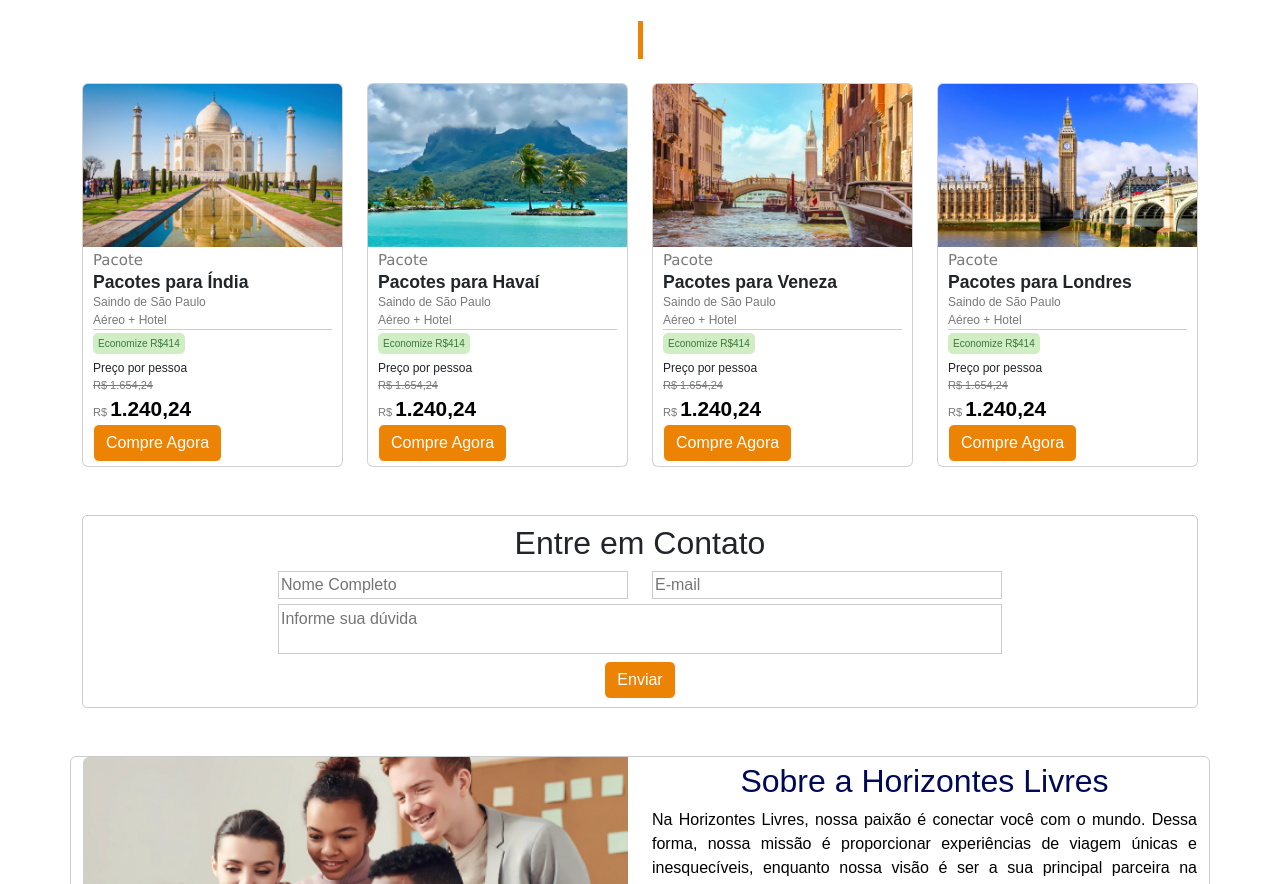
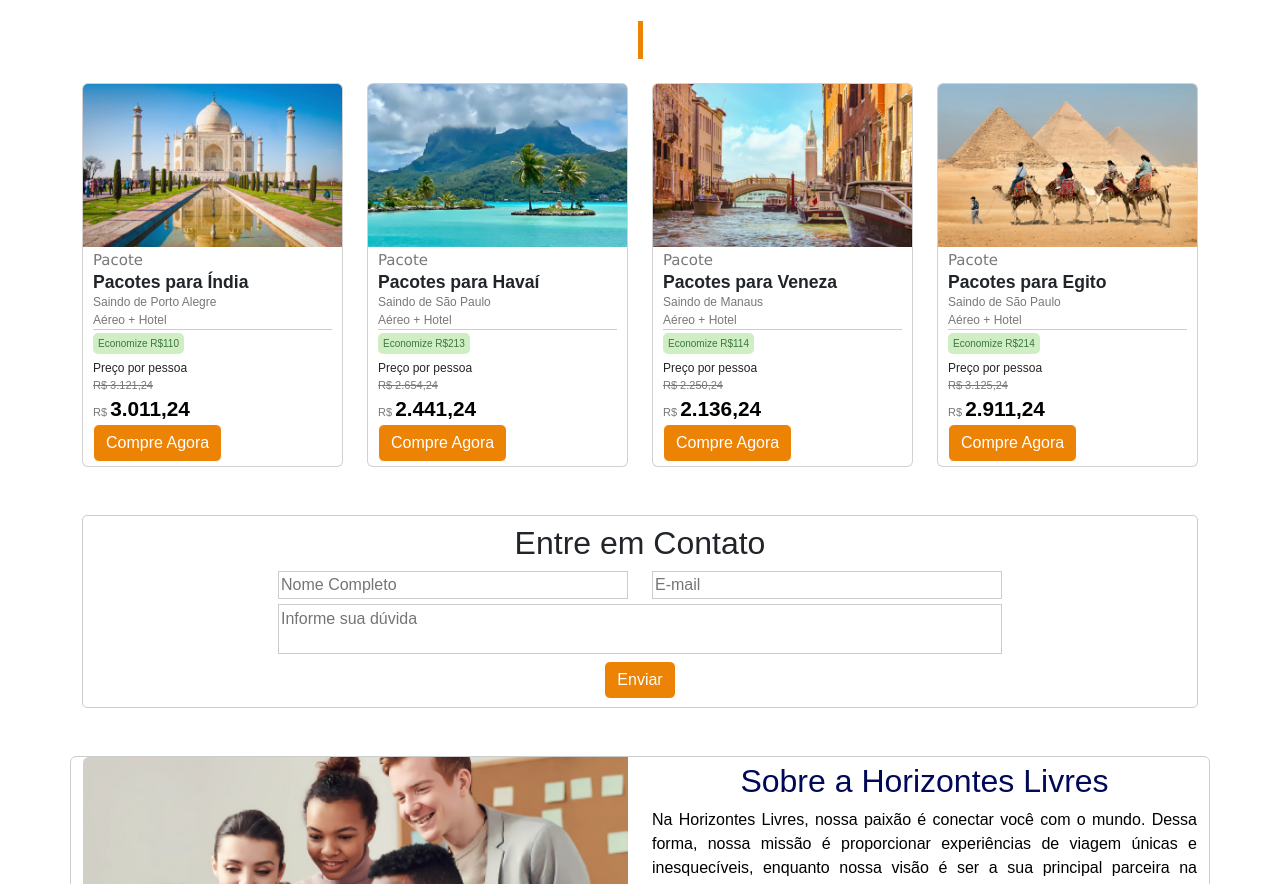
Before and after one commit to elzilanebarreto/Agencia-de-viagens, a plain HTML site: page index.html in a window 1280 px wide. Shown: the part 1179-2063 px from the top of the page. Drawn offline with nearby package versions, Linux system fonts and the light colour scheme.

Commit message:
Alteração dos slides e preços dos pacotes internacionais

```diff
--- a/index.html
+++ b/index.html
@@ -123,7 +123,7 @@
                 <!-- Início do conteúdos do carousel -->
                 <div class="carousel-inner">
                     <div class="carousel-item active" data-bs-interval="4000">
-                        <img src="imagens/ofertas-slides/Mapa.png" class="d-block w-100" alt="Mapa de lugares">
+                        <img src="imagens/ofertas-slides/mapa.png" class="d-block w-100" alt="Mapa de lugares">
                         <div class="carousel-caption d-none d-md-block">
                             <h5 id="titulo-mapa">Melhores Preços</h5>
                             <p id="p-mapa">Aqui você encontra os melhores preços para suas viagens</p>
@@ -137,7 +137,7 @@
                         </div>
                     </div>
                     <div class="carousel-item" data-bs-interval="4000">
-                        <img src="imagens/ofertas-slides/Praia.png" class="d-block w-100" alt="...">
+                        <img src="imagens/ofertas-slides/praia.png" class="d-block w-100" alt="...">
                         <div class="carousel-caption d-none d-md-block">
                             <h5 id="titulo-praia">Melhores Férias</h5>
                             <p id="p-praia">Aqui ajudamos você a encontrar as melhores ofertas de viagens para curtir suas férias.</p>
@@ -407,10 +407,10 @@
                                             </div>
 
                                             <div class="baixoCard">
-                                                <p class="economia">Economize R$414</p>
+                                                <p class="economia">Economize R$321</p>
                                                 <p class="descricao">Preço por pessoa</p>
-                                                <p class="precoAntigo">R$ 1.654,24</p>
-                                                <p class="valor"> R$ <span>1.240,24</span></p>
+                                                <p class="precoAntigo">R$ 2.091,24</p>
+                                                <p class="valor"> R$ <span>1.770,24</span></p>
 
                                                 <a href="#" class="btn btn-primary">Compre Agora</a>
                                             </div>
@@ -430,15 +430,15 @@
                                             <div class="cimaCard">
                                                 <p class="pacote">Pacote</p>
                                                 <h5 class="card-title">Pacotes para Londres</h5>
-                                                <p class="textosCard" >Saindo de São Paulo</p>
+                                                <p class="textosCard" >Saindo do Rio de Janeiro</p>
                                                 <p class="textosCard">Aéreo + Hotel</p>
                                             </div>
 
                                             <div class="baixoCard">
-                                                <p class="economia">Economize R$414</p>
+                                                <p class="economia">Economize R$114</p>
                                                 <p class="descricao">Preço por pessoa</p>
-                                                <p class="precoAntigo">R$ 1.654,24</p>
-                                                <p class="valor"> R$ <span>1.240,24</span></p>
+                                                <p class="precoAntigo">R$ 2.254,24</p>
+                                                <p class="valor"> R$ <span>2.140,24</span></p>
 
                                                 <a href="#" class="btn btn-primary">Compre Agora</a>
                                             </div>
@@ -458,15 +458,15 @@
                                             <div class="cimaCard">
                                                 <p class="pacote">Pacote</p>
                                                 <h5 class="card-title">Pacotes para Paris</h5>
-                                                <p class="textosCard" >Saindo de São Paulo</p>
+                                                <p class="textosCard" >Saindo de Porto Alegre</p>
                                                 <p class="textosCard">Aéreo + Hotel</p>
                                             </div>
 
                                             <div class="baixoCard">
-                                                <p class="economia">Economize R$414</p>
+                                                <p class="economia">Economize R$312</p>
                                                 <p class="descricao">Preço por pessoa</p>
-                                                <p class="precoAntigo">R$ 1.654,24</p>
-                                                <p class="valor"> R$ <span>1.240,24</span></p>
+                                                <p class="precoAntigo">R$ 2.654,24</p>
+                                                <p class="valor"> R$ <span>2.342,24</span></p>
 
                                                 <a href="#" class="btn btn-primary">Compre Agora</a>
                                             </div>
@@ -481,20 +481,20 @@
                                 <div class="col-md-3">
                                     <!-- Início do item do card do boot -->
                                     <div class="card">
-                                        <img src="imagens/pacotes-internacionais/londres.png" class="card-img-top" alt="Londres">
+                                        <img src="imagens/pacotes-internacionais/indonesia.png" class="card-img-top" alt="Londres">
                                         <div class="card-body">
                                             <div class="cimaCard">
                                                 <p class="pacote">Pacote</p>
-                                                <h5 class="card-title">Pacotes para Londres</h5>
-                                                <p class="textosCard" >Saindo de São Paulo</p>
+                                                <h5 class="card-title">Pacotes para Indonésia</h5>
+                                                <p class="textosCard" >Saindo de Belém</p>
                                                 <p class="textosCard">Aéreo + Hotel</p>
                                             </div>
 
                                             <div class="baixoCard">
-                                                <p class="economia">Economize R$414</p>
+                                                <p class="economia">Economize R$214</p>
                                                 <p class="descricao">Preço por pessoa</p>
-                                                <p class="precoAntigo">R$ 1.654,24</p>
-                                                <p class="valor"> R$ <span>1.240,24</span></p>
+                                                <p class="precoAntigo">R$ 2.350,24</p>
+                                                <p class="valor"> R$ <span>2.136,24</span></p>
 
                                                 <a href="#" class="btn btn-primary">Compre Agora</a>
                                             </div>
@@ -523,15 +523,15 @@
                                             <div class="cimaCard">
                                                 <p class="pacote">Pacote</p>
                                                 <h5 class="card-title">Pacotes para Índia</h5>
-                                                <p class="textosCard" >Saindo de São Paulo</p>
+                                                <p class="textosCard" >Saindo de Porto Alegre</p>
                                                 <p class="textosCard">Aéreo + Hotel</p>
                                             </div>
 
                                             <div class="baixoCard">
-                                                <p class="economia">Economize R$414</p>
+                                                <p class="economia">Economize R$110</p>
                                                 <p class="descricao">Preço por pessoa</p>
-                                                <p class="precoAntigo">R$ 1.654,24</p>
-                                                <p class="valor"> R$ <span>1.240,24</span></p>
+                                                <p class="precoAntigo">R$ 3.121,24</p>
+                                                <p class="valor"> R$ <span>3.011,24</span></p>
 
                                                 <a href="#" class="btn btn-primary">Compre Agora</a>
                                             </div>
@@ -556,10 +556,10 @@
                                             </div>
 
                                             <div class="baixoCard">
-                                                <p class="economia">Economize R$414</p>
+                                                <p class="economia">Economize R$213</p>
                                                 <p class="descricao">Preço por pessoa</p>
-                                                <p class="precoAntigo">R$ 1.654,24</p>
-                                                <p class="valor"> R$ <span>1.240,24</span></p>
+                                                <p class="precoAntigo">R$ 2.654,24</p>
+                                                <p class="valor"> R$ <span>2.441,24</span></p>
 
                                                 <a href="#" class="btn btn-primary">Compre Agora</a>
                                             </div>
@@ -579,15 +579,15 @@
                                             <div class="cimaCard">
                                                 <p class="pacote">Pacote</p>
                                                 <h5 class="card-title">Pacotes para Veneza</h5>
-                                                <p class="textosCard" >Saindo de São Paulo</p>
+                                                <p class="textosCard" >Saindo de Manaus</p>
                                                 <p class="textosCard">Aéreo + Hotel</p>
                                             </div>
 
                                             <div class="baixoCard">
-                                                <p class="economia">Economize R$414</p>
+                                                <p class="economia">Economize R$114</p>
                                                 <p class="descricao">Preço por pessoa</p>
-                                                <p class="precoAntigo">R$ 1.654,24</p>
-                                                <p class="valor"> R$ <span>1.240,24</span></p>
+                                                <p class="precoAntigo">R$ 2.250,24</p>
+                                                <p class="valor"> R$ <span>2.136,24</span></p>
 
                                                 <a href="#" class="btn btn-primary">Compre Agora</a>
                                             </div>
@@ -602,20 +602,20 @@
                                 <div class="col-md-3">
                                     <!-- Início do item do card do boot -->
                                     <div class="card">
-                                        <img src="imagens/pacotes-internacionais/londres.png" class="card-img-top" alt="Londres">
+                                        <img src="imagens/pacotes-internacionais/egito.png" class="card-img-top" alt="Londres">
                                         <div class="card-body">
                                             <div class="cimaCard">
                                                 <p class="pacote">Pacote</p>
-                                                <h5 class="card-title">Pacotes para Londres</h5>
+                                                <h5 class="card-title">Pacotes para Egito</h5>
                                                 <p class="textosCard" >Saindo de São Paulo</p>
                                                 <p class="textosCard">Aéreo + Hotel</p>
                                             </div>
 
                                             <div class="baixoCard">
-                                                <p class="economia">Economize R$414</p>
+                                                <p class="economia">Economize R$214</p>
                                                 <p class="descricao">Preço por pessoa</p>
-                                                <p class="precoAntigo">R$ 1.654,24</p>
-                                                <p class="valor"> R$ <span>1.240,24</span></p>
+                                                <p class="precoAntigo">R$ 3.125,24</p>
+                                                <p class="valor"> R$ <span>2.911,24</span></p>
 
                                                 <a href="#" class="btn btn-primary">Compre Agora</a>
                                             </div>
@@ -641,15 +641,15 @@
                                             <div class="cimaCard">
                                                 <p class="pacote">Pacote</p>
                                                 <h5 class="card-title">Pacotes para Suíça</h5>
-                                                <p class="textosCard" >Saindo de São Paulo</p>
+                                                <p class="textosCard" >Saindo de Belém</p>
                                                 <p class="textosCard">Aéreo + Hotel</p>
                                             </div>
 
                                             <div class="baixoCard">
-                                                <p class="economia">Economize R$414</p>
+                                                <p class="economia">Economize R$214</p>
                                                 <p class="descricao">Preço por pessoa</p>
-                                                <p class="precoAntigo">R$ 1.654,24</p>
-                                                <p class="valor"> R$ <span>1.240,24</span></p>
+                                                <p class="precoAntigo">R$ 1.956,24</p>
+                                                <p class="valor"> R$ <span>1.742,24</span></p>
 
                                                 <a href="#" class="btn btn-primary">Compre Agora</a>
                                             </div>
@@ -669,15 +669,15 @@
                                             <div class="cimaCard">
                                                 <p class="pacote">Pacote</p>
                                                 <h5 class="card-title">Pacotes para Tokyo</h5>
-                                                <p class="textosCard" >Saindo de São Paulo</p>
+                                                <p class="textosCard" >Saindo do Rio de Janeiro</p>
                                                 <p class="textosCard">Aéreo + Hotel</p>
                                             </div>
 
                                             <div class="baixoCard">
-                                                <p class="economia">Economize R$414</p>
+                                                <p class="economia">Economize R$450</p>
                                                 <p class="descricao">Preço por pessoa</p>
-                                                <p class="precoAntigo">R$ 1.654,24</p>
-                                                <p class="valor"> R$ <span>1.240,24</span></p>
+                                                <p class="precoAntigo">R$ 3.654,24</p>
+                                                <p class="valor"> R$ <span>3.204,24</span></p>
 
                                                 <a href="#" class="btn btn-primary">Compre Agora</a>
                                             </div>
@@ -697,15 +697,15 @@
                                             <div class="cimaCard">
                                                 <p class="pacote">Pacote</p>
                                                 <h5 class="card-title">Pacotes para Roma</h5>
-                                                <p class="textosCard" >Saindo de São Paulo</p>
+                                                <p class="textosCard" >Saindo de Belém</p>
                                                 <p class="textosCard">Aéreo + Hotel</p>
                                             </div>
 
                                             <div class="baixoCard">
                                                 <p class="economia">Economize R$414</p>
                                                 <p class="descricao">Preço por pessoa</p>
-                                                <p class="precoAntigo">R$ 1.654,24</p>
-                                                <p class="valor"> R$ <span>1.240,24</span></p>
+                                                <p class="precoAntigo">R$ 3.210,24</p>
+                                                <p class="valor"> R$ <span>2.796,24</span></p>
 
                                                 <a href="#" class="btn btn-primary">Compre Agora</a>
                                             </div>
@@ -720,20 +720,20 @@
                                 <div class="col-md-3">
                                     <!-- Início do item do card do boot -->
                                     <div class="card">
-                                        <img src="imagens/pacotes-internacionais/londres.png" class="card-img-top" alt="Londres">
+                                        <img src="imagens/pacotes-internacionais/chile.png" class="card-img-top" alt="Londres">
                                         <div class="card-body">
                                             <div class="cimaCard">
                                                 <p class="pacote">Pacote</p>
-                                                <h5 class="card-title">Pacotes para Londres</h5>
-                                                <p class="textosCard" >Saindo de São Paulo</p>
+                                                <h5 class="card-title">Pacotes para o Chile</h5>
+                                                <p class="textosCard" >Saindo de Manaus</p>
                                                 <p class="textosCard">Aéreo + Hotel</p>
                                             </div>
 
                                             <div class="baixoCard">
-                                                <p class="economia">Economize R$414</p>
+                                                <p class="economia">Economize R$253</p>
                                                 <p class="descricao">Preço por pessoa</p>
-                                                <p class="precoAntigo">R$ 1.654,24</p>
-                                                <p class="valor"> R$ <span>1.240,24</span></p>
+                                                <p class="precoAntigo">R$ 1.987,24</p>
+                                                <p class="valor"> R$ <span>1.734,24</span></p>
 
                                                 <a href="#" class="btn btn-primary">Compre Agora</a>
                                             </div>
```
Also changed, not shown: css/style.css (+1 -15 lines), imagens/ofertas-slides/Mapa.png, imagens/ofertas-slides/Praia.png, imagens/pacotes-internacionais/chile.png (added), imagens/pacotes-internacionais/egito.png (added), imagens/pacotes-internacionais/indonesia.png (added), imagens/pacotes-internacionais/senegal.png (added).
